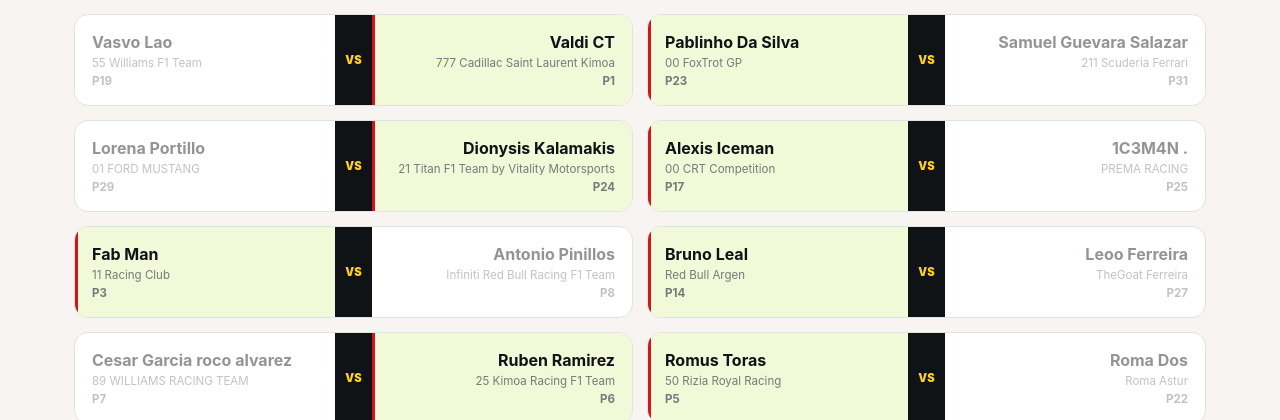
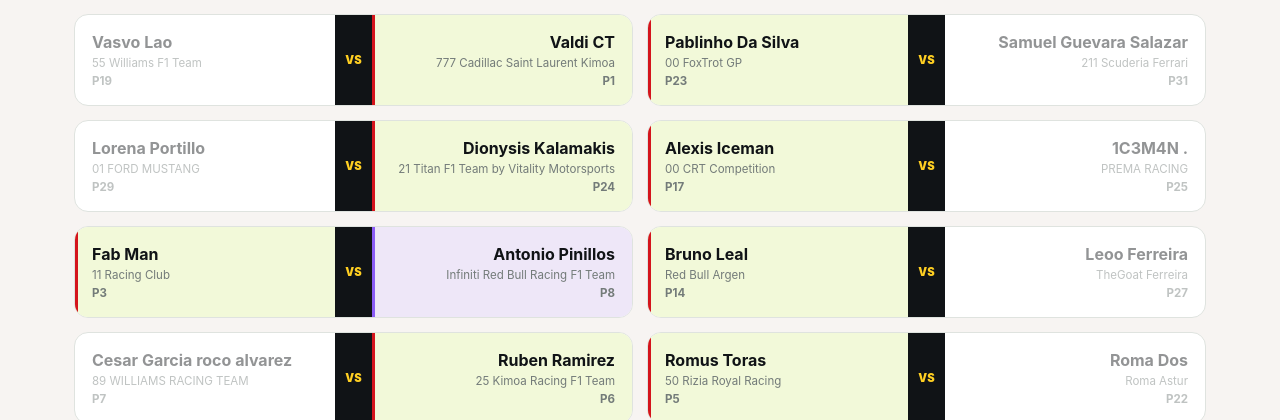
Before and after one commit to leonardocastro05/copasrsNEW, a plain HTML site: page jornadas.html in a window 1280 px wide. Both pictures are taken after a click on the button "Ver jornada anterior". Shown: the part 380-800 px from the top of the page. Drawn offline with Linux system fonts and the light colour scheme.

Commit message:
CAMBIOS: La fast lap se indicará de color morado

```diff
--- a/css/srs.css
+++ b/css/srs.css
@@ -85,6 +85,7 @@ main.ancho { max-width: 1440px; }
 .vs { align-items: center; background: var(--ink); color: var(--accent); display: flex; font-size: .7rem; font-weight: 900; padding: 0 10px; }
 .lado.gana { background: #f2f9d9; box-shadow: inset 3px 0 var(--accent-dark); }
 .lado.pierde { opacity: .45; }
+.lado.fastlap { background: #eee7f8; box-shadow: inset 3px 0 #8b5cf6; opacity: 1; }
 .vacio { color: var(--muted); padding: 40px; text-align: center; }
 .clasificacion { margin-top: 64px; }
 .clasificacion .section-heading { margin: 0 0 12px; }
--- a/jornadas.html
+++ b/jornadas.html
@@ -57,8 +57,12 @@
       document.getElementById("estado").innerHTML = estado;
       var html = "";
       j.enfrentamientos.forEach(function (e) {
-        var ca = e.ganador === "A" ? "gana" : e.ganador === "B" ? "pierde" : "";
-        var cb = e.ganador === "B" ? "gana" : e.ganador === "A" ? "pierde" : "";
+        var ca = e.vueltaRapida === "A"
+          ? "fastlap"
+          : e.ganador === "A" ? "gana" : e.ganador === "B" ? "pierde" : "";
+        var cb = e.vueltaRapida === "B"
+          ? "fastlap"
+          : e.ganador === "B" ? "gana" : e.ganador === "A" ? "pierde" : "";
         var pa = e.posA ? "P" + e.posA : "";
         var pb = e.posB ? "P" + e.posB : "";
         html += '<div class="duelo">' +
```
